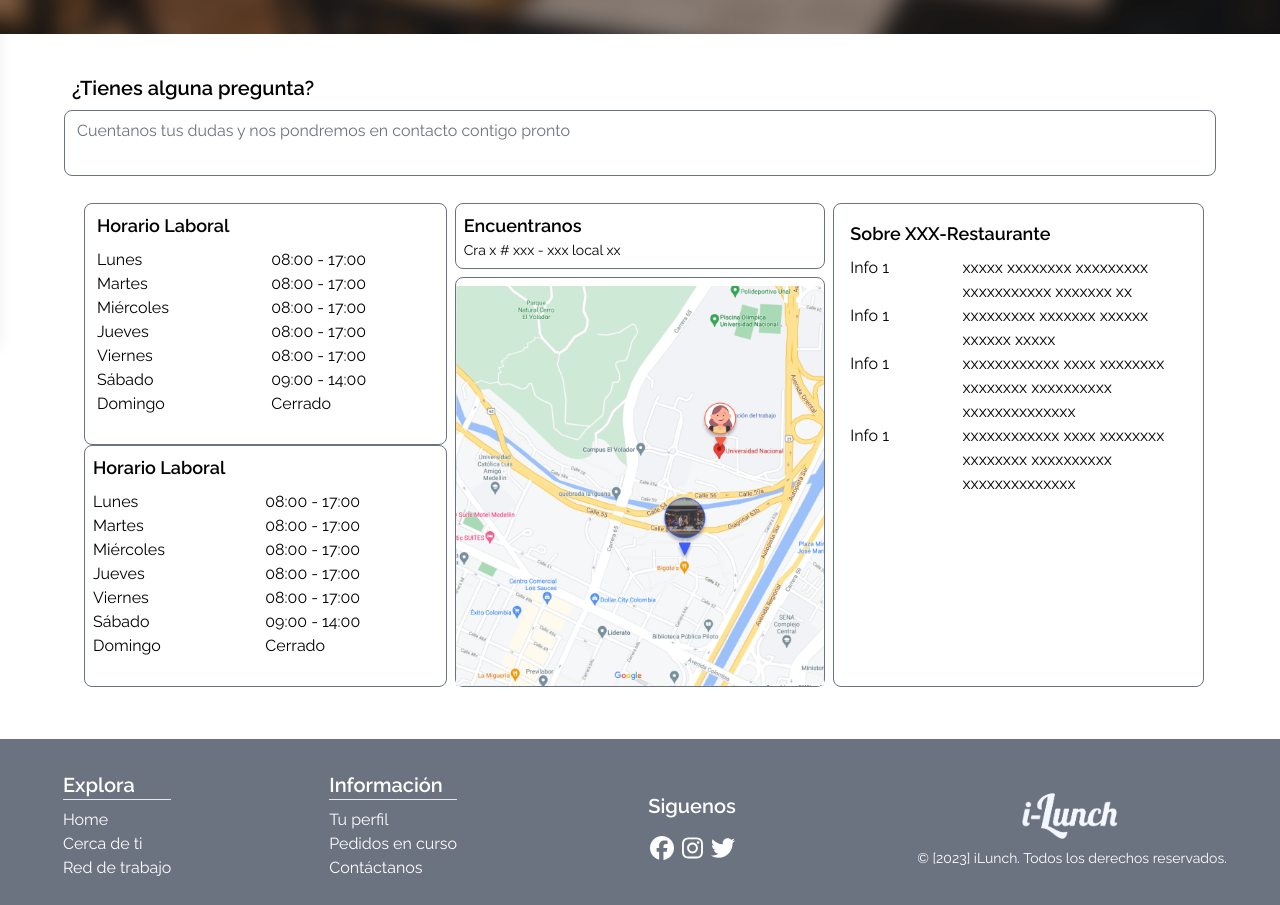
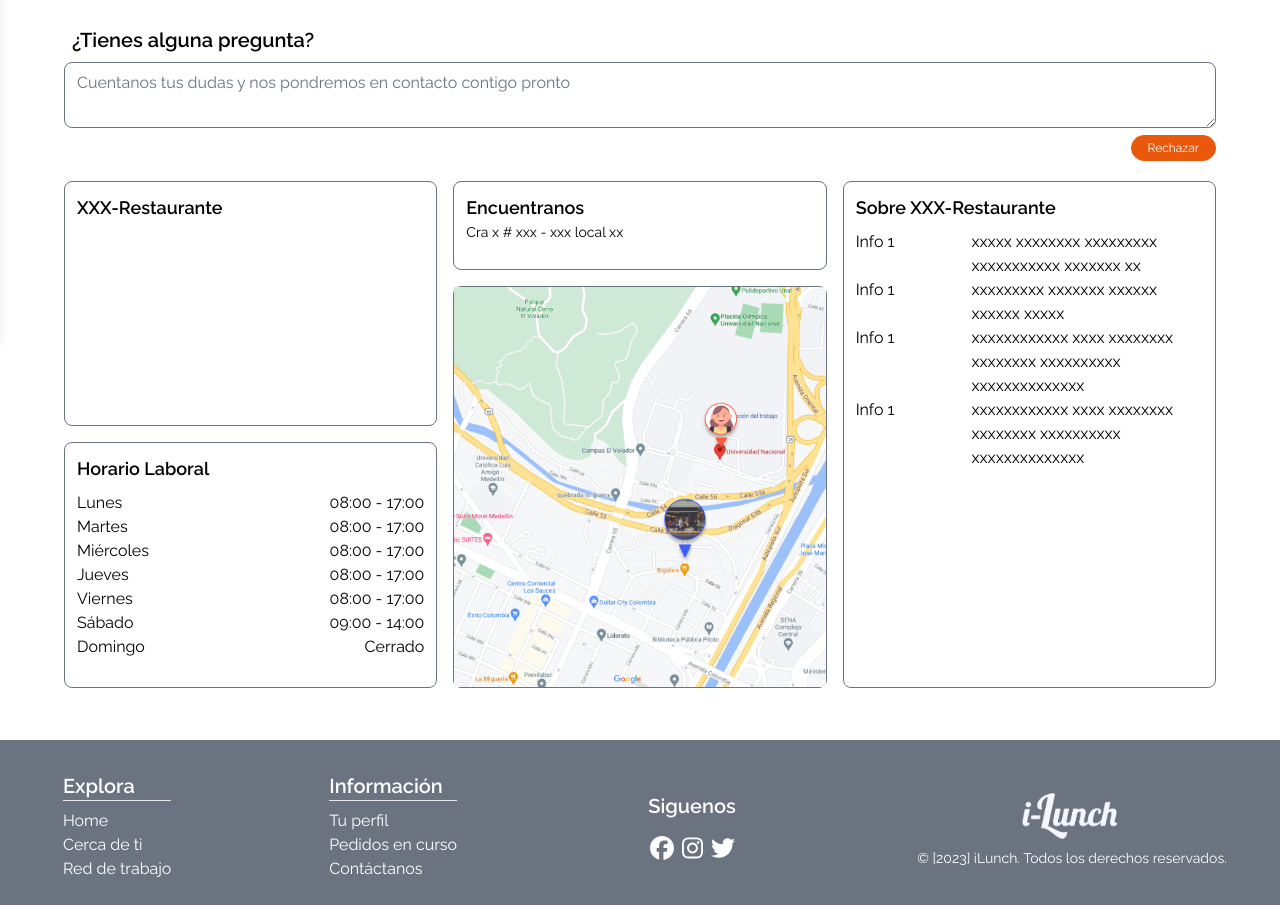
Before and after one commit to iLunch-delivery/iLunch-frontend, a Next.js app: page /jobs/details in a window 1280 px wide. Shown: the part 460-1365 px from the top of the page. Built offline with nearby package versions, Linux system fonts and the light colour scheme.

Commit message:
Component restaurant details

```diff
--- a/app/jobs/details/page.tsx
+++ b/app/jobs/details/page.tsx
@@ -1,6 +1,8 @@
 import { FontAwesomeIcon } from '@fortawesome/react-fontawesome'
 import { faChevronLeft } from '@fortawesome/free-solid-svg-icons'
 import { faMoneyCheckDollar, faLocationDot, faClock } from '@fortawesome/free-solid-svg-icons'
+import OfferReceived from '@/components/features/restaurants/RestaurantDetails'
+import RestaurantDetails from '@/components/features/restaurants/RestaurantDetails'
 
 export default function JobOffer({ params }: { params: { restaurantId: string } }) {
   return (
@@ -17,13 +19,19 @@ export default function JobOffer({ params }: { params: { restaurantId: string }
               Proin et sem a metus semper egestas eu et massa.
               Proin vulputate, mauris vitae porttitor auctor.
             </p>
-            <div className='p-1'>
-              <FontAwesomeIcon icon={faClock} style={{color: "#b9b9b9",}} /><span className='p-1 me-4'>Tiempo completo</span>
-              <FontAwesomeIcon icon={faMoneyCheckDollar} style={{color: "#b9b9b9",}} /><span className='p-1 me-4'>1.500.000</span>
+            <div className='grid grid-cols-1 sm:grid-cols-2'>
+              <div>
+                <FontAwesomeIcon icon={faClock} style={{color: "#b9b9b9",}} />
+                  <span className='p-1 me-4'>Tiempo completo</span>
+              </div>
+              <div>
+                <FontAwesomeIcon icon={faMoneyCheckDollar} style={{color: "#b9b9b9",}} />
+                  <span className='p-1 me-4'>1.500.000</span>
+              </div>
             </div>
-            <div className='p-5'>
-              <button className='me-2 px-4 py-1 bg-green-500 text-xs text-white rounded-full border border-green-500 hover:bg-green-400 hover:border-transparent focus:outline-none focus:ring-2 focus:ring-green-300 focus:ring-offset-2'>Aceptar</button>
-              <button className='me-2 px-4 py-1 bg-red-600 text-xs text-white rounded-full border border-red-600 hover:bg-red-500 hover:border-transparent focus:outline-none focus:ring-2 focus:ring-red-300 focus:ring-offset-2'>Rechazar</button>
+            <div className='grid grid-cols-2 gap-5'>
+              <button className='px-4 py-1 bg-green-500 text-xs text-white rounded-full border border-green-500 hover:bg-green-400 hover:border-transparent focus:outline-none focus:ring-2 focus:ring-green-300 focus:ring-offset-2'>Aceptar</button>
+              <button className='px-4 py-1 bg-red-600 text-xs text-white rounded-full border border-red-600 hover:bg-red-500 hover:border-transparent focus:outline-none focus:ring-2 focus:ring-red-300 focus:ring-offset-2'>Rechazar</button>
             </div>
           </div>
         </div>
@@ -31,126 +39,13 @@ export default function JobOffer({ params }: { params: { restaurantId: string }
       <main>
         <section>
           <h1 className='text-xl font-semibold p-2'>¿Tienes alguna pregunta?</h1>
-            <textarea className='w-full rounded-lg h-full resize-none' placeholder="Cuentanos tus dudas y nos pondremos en contacto contigo pronto"></textarea>
+          <textarea className='w-full rounded-lg h-full' placeholder="Cuentanos tus dudas y nos pondremos en contacto contigo pronto"></textarea>
+          <div className='flex flex-row justify-end'>
+            <button className='px-4 py-1 bg-orange-600 text-xs text-white rounded-full border border-orange-600 hover:bg-orange-500 hover:border-transparent focus:outline-none focus:ring-2 focus:ring-orange-300 focus:ring-offset-2'>Rechazar</button>
+          </div>
         </section>
-        <section className="p-5 grid grid-cols-1 sm:grid-cols-3">
-        <div className="h-full pr-2">
-
-          <div className="h-1/2 pl-3 pt-2 pb-2 rounded-lg border border-gray-500">
-            <h1 className='text-lg font-semibold pb-2'>Horario Laboral</h1>
-            <table className="text-md p-2  w-full">
-              <tbody>
-                <tr>
-                  <td className="align-top w-1/2">Lunes</td>
-                  <td>08:00 - 17:00</td>
-                </tr>
-                <tr>
-                  <td className="align-top ">Martes</td>
-                  <td>08:00 - 17:00</td>
-                </tr>
-                <tr>
-                  <td className="align-top ">Miércoles</td>
-                  <td>08:00 - 17:00</td>
-                </tr>
-                <tr>
-                  <td className="align-top ">Jueves</td>
-                  <td>08:00 - 17:00</td>
-                </tr>
-                <tr>
-                  <td className="align-top ">Viernes</td>
-                  <td>08:00 - 17:00</td>
-                </tr>
-                <tr>
-                  <td className="align-top ">Sábado</td>
-                  <td>09:00 - 14:00</td>
-                </tr>
-                <tr>
-                  <td className="align-top ">Domingo</td>
-                  <td>Cerrado</td>
-                </tr>
-              </tbody>
-            </table>
-          </div>
-
-          <div className="h-1/2 p-2 pt-2 rounded-lg border border-gray-500">
-            <h1 className='text-lg font-semibold pb-2'>Horario Laboral</h1>
-            <table className="text-md p-2  w-full">
-              <tbody>
-                <tr>
-                  <td className="align-top w-1/2">Lunes</td>
-                  <td>08:00 - 17:00</td>
-                </tr>
-                <tr>
-                  <td className="align-top ">Martes</td>
-                  <td>08:00 - 17:00</td>
-                </tr>
-                <tr>
-                  <td className="align-top ">Miércoles</td>
-                  <td>08:00 - 17:00</td>
-                </tr>
-                <tr>
-                  <td className="align-top ">Jueves</td>
-                  <td>08:00 - 17:00</td>
-                </tr>
-                <tr>
-                  <td className="align-top ">Viernes</td>
-                  <td>08:00 - 17:00</td>
-                </tr>
-                <tr>
-                  <td className="align-top ">Sábado</td>
-                  <td>09:00 - 14:00</td>
-                </tr>
-                <tr>
-                  <td className="align-top ">Domingo</td>
-                  <td>Cerrado</td>
-                </tr>
-              </tbody>
-            </table>
-          </div>
-
-
-        </div>
-
-
-
-          <div>
-            <div className="rounded-lg border border-gray-500">
-              <div className='p-2'>
-                <h1 className='text-lg font-semibold'>Encuentranos</h1>
-                <p className='text-sm '>Cra x # xxx - xxx local xx</p>
-              </div>
-            </div>
-            <div className="rounded-lg border border-gray-500 bg-cover bg-center mt-2">
-              <div className="h-[400px] bg-cover bg-center mt-2" style={{backgroundImage: `url('/assets/map-mockup.png')`}}>
-
-              </div>
-            </div>
-          </div>
-          <div className="overflow-hidden rounded-lg border border-gray-500 ml-2 h-full w-full">
-            <div className="p-4">
-              <h1 className='text-lg font-semibold pb-2'>Sobre XXX-Restaurante</h1>
-              <table className="text-md w-full">
-                <tbody>
-                  <tr>
-                    <td className="align-top w-1/3">Info 1</td>
-                    <td>xxxxx xxxxxxxx xxxxxxxxx xxxxxxxxxxx xxxxxxx xx</td>
-                  </tr>
-                  <tr>
-                    <td className="align-top">Info 1</td>
-                    <td>xxxxxxxxx xxxxxxx xxxxxx xxxxxx xxxxx</td>
-                  </tr>
-                  <tr>
-                    <td className="align-top">Info 1</td>
-                    <td>xxxxxxxxxxxx xxxx xxxxxxxx xxxxxxxx xxxxxxxxxx xxxxxxxxxxxxxx</td>
-                  </tr>
-                  <tr>
-                    <td className="align-top">Info 1</td>
-                    <td>xxxxxxxxxxxx xxxx xxxxxxxx xxxxxxxx xxxxxxxxxx xxxxxxxxxxxxxx</td>
-                  </tr>
-                </tbody>
-              </table>
-            </div>
-          </div>
+        <section>
+        <RestaurantDetails></RestaurantDetails>
 
         </section>
       </main>
--- /dev/null
+++ b/components/features/restaurants/RestaurantDetails.tsx
@@ -0,0 +1,100 @@
+import type { DetailPropsOffer, DetailSubtitleProps } from '@/config/interfaces'
+import { FontAwesomeIcon } from '@fortawesome/react-fontawesome'
+
+
+function RestaurantDetails() {
+  return(
+    <div className="py-5 grid grid-cols-1 gap-4 md:grid-cols-3">
+        {/* Primera columna*/}
+        <div className="grid grid-rows-2 gap-4">
+            <div className="p-3 rounded-lg border border-gray-500">
+                <h1 className='text-lg font-semibold'>XXX-Restaurante</h1>
+
+            </div>
+
+            <div className="p-3 rounded-lg border border-gray-500">
+                <h1 className='text-lg font-semibold pb-2'>Horario Laboral</h1>
+                <table className="text-md w-full">
+                    <tbody>
+                        <tr>
+                            <td className="align-top w-1/2">Lunes</td>
+                            <td className="text-right">08:00 - 17:00</td>
+                        </tr>
+                        <tr>
+                            <td className="align-top ">Martes</td>
+                            <td className="text-right">08:00 - 17:00</td>
+                        </tr>
+                        <tr>
+                            <td className="align-top ">Miércoles</td>
+                            <td className="text-right">08:00 - 17:00</td>
+                        </tr>
+                        <tr>
+                            <td className="align-top ">Jueves</td>
+                            <td className="text-right">08:00 - 17:00</td>
+                        </tr>
+                        <tr>
+                            <td className="align-top ">Viernes</td>
+                            <td className="text-right">08:00 - 17:00</td>
+                        </tr>
+                        <tr>
+                            <td className="align-top ">Sábado</td>
+                            <td className="text-right">09:00 - 14:00</td>
+                        </tr>
+                        <tr>
+                            <td className="align-top">Domingo</td>
+                            <td className="text-right">Cerrado</td>
+                        </tr>
+                    </tbody>
+                </table>
+            </div>
+        </div>
+
+
+        {/* Columna 2*/}
+        <div className="grid grid-rows-5 gap-4">
+            {/*Infor direccion*/}
+            <div className="rounded-lg border border-gray-500">
+                <div className='p-3'>
+                    <h1 className='text-lg font-semibold'>Encuentranos</h1>
+                    <p className='text-sm '>Cra x # xxx - xxx local xx</p>
+                </div>
+            </div>
+            {/*Soy el mapa soy el mapa*/}
+            <div className="rounded-lg border border-gray-500 bg-cover bg-center row-span-4">
+                <div className="h-[400px] bg-cover bg-center" style={{backgroundImage: `url('/assets/map-mockup.png')`}}>
+
+                </div>
+            </div>
+        </div>
+
+        {/* Columna 3*/}
+        <div className="overflow-hidden rounded-lg border border-gray-500">
+            <div className="p-3">
+                <h1 className='text-lg font-semibold pb-2'>Sobre XXX-Restaurante</h1>
+                <table className="text-md w-full">
+                    <tbody>
+                    <tr>
+                        <td className="align-top w-1/3">Info 1</td>
+                        <td>xxxxx xxxxxxxx xxxxxxxxx xxxxxxxxxxx xxxxxxx xx</td>
+                    </tr>
+                    <tr>
+                        <td className="align-top">Info 1</td>
+                        <td>xxxxxxxxx xxxxxxx xxxxxx xxxxxx xxxxx</td>
+                    </tr>
+                    <tr>
+                        <td className="align-top">Info 1</td>
+                        <td>xxxxxxxxxxxx xxxx xxxxxxxx xxxxxxxx xxxxxxxxxx xxxxxxxxxxxxxx</td>
+                    </tr>
+                    <tr>
+                        <td className="align-top">Info 1</td>
+                        <td>xxxxxxxxxxxx xxxx xxxxxxxx xxxxxxxx xxxxxxxxxx xxxxxxxxxxxxxx</td>
+                    </tr>
+                    </tbody>
+                </table>
+            </div>
+        </div>
+    </div>
+  )
+}
+
+export default RestaurantDetails
```
